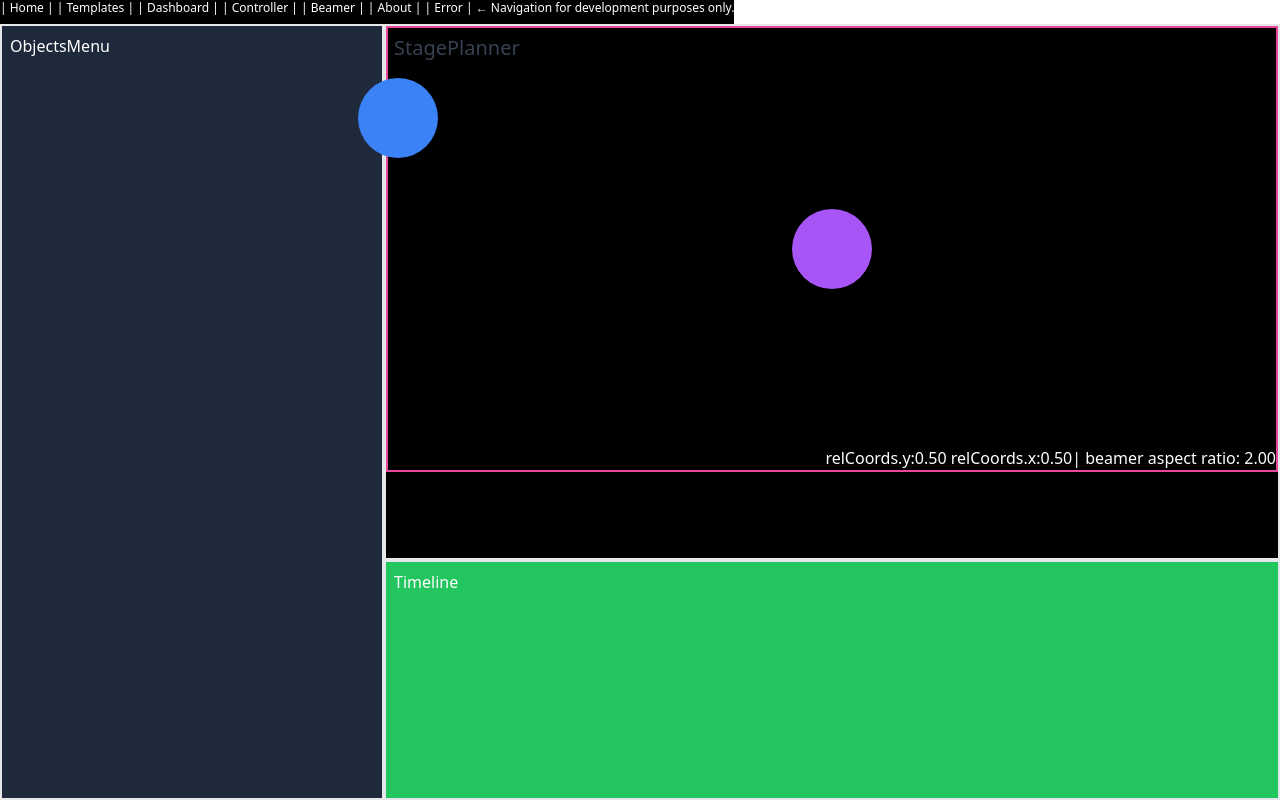
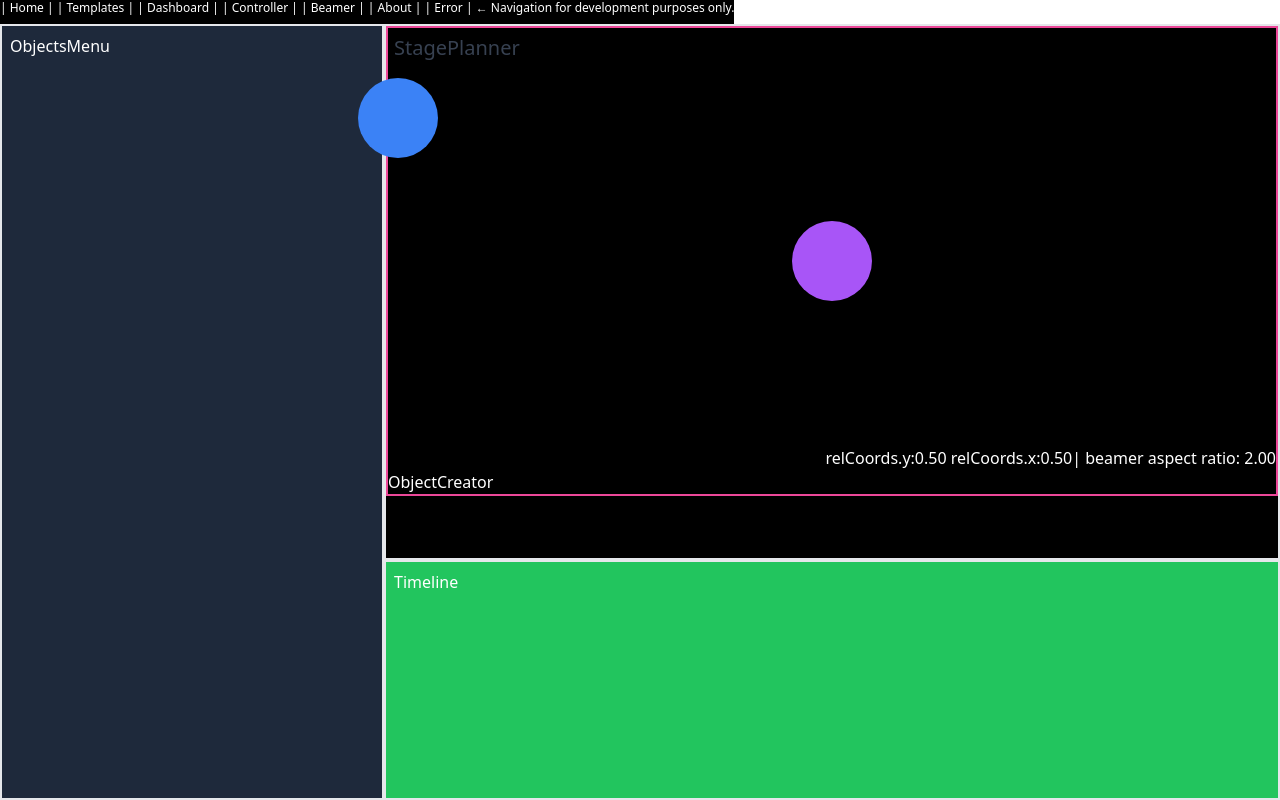
Before and after one commit to Lukileila/stagebeam, a React (Vite) app in the folder frontend/: page /controller in a window 1280 px wide. Built offline with nearby package versions, Linux system fonts and the light colour scheme.

Commit message:
mini restructure

```diff
--- /dev/null
+++ b/frontend/src/components/ObjectCreator.jsx
@@ -0,0 +1,5 @@
+export const ObjectCreator = () => {
+  return (
+    <div>ObjectCreator</div>
+  )
+}
--- a/frontend/src/components/StagePlanner.jsx
+++ b/frontend/src/components/StagePlanner.jsx
@@ -1,4 +1,5 @@
 import { useEffect, useRef, useState } from "react";
+import { ObjectCreator } from "./ObjectCreator";
 
 export const StagePlanner = ({ spotlight, setspotlight, projectionAspectRatio, relCoords, setrelCoords }) => {
 
@@ -98,6 +99,7 @@ export const StagePlanner = ({ spotlight, setspotlight, projectionAspectRatio, r
                     onDragEnd={stopDrag}
                   >
                   </div>
+              <ObjectCreator/>
 
             </div>
         </div>
```
Also changed, not shown: frontend/src/data/objectTemplates.json (renamed from frontend/src/components/Objects/Lights/light.json).
